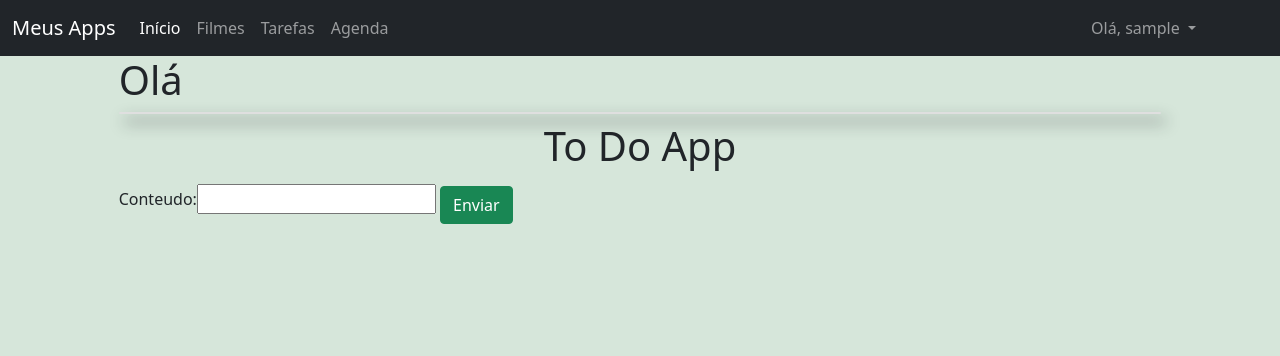
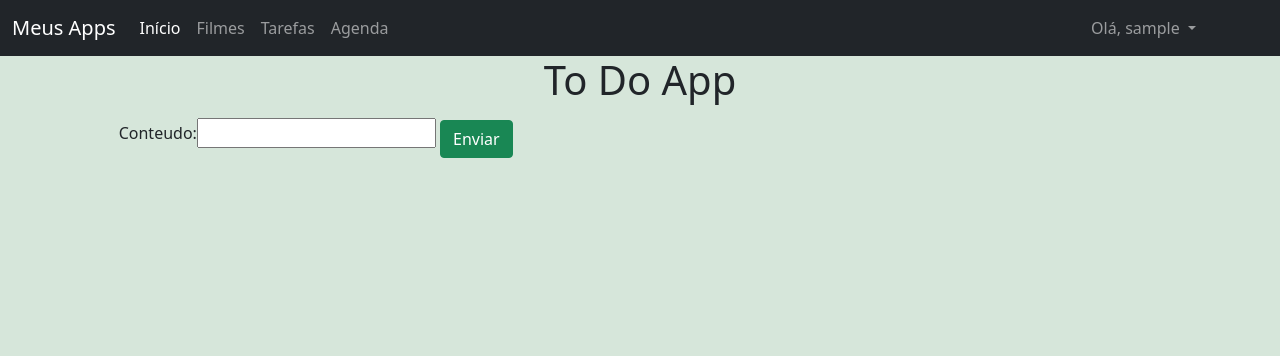
Before and after one commit to matheuskbar/DesafioDjango, a Django app: page /tarefaapp/tarefa/ in a window 1280 px wide. Shown: the top 356 px of the page. Run offline with Django 3.2, Linux system fonts and the light colour scheme; the visitor is signed in with stand-in values (Sample User, id 1); data that the repository does not hold is empty; some libraries are stand-ins or nearby versions.

Commit message:
setimo commit

```diff
--- a/desafio_django/tarefaapp/templates/tarefa_index.html
+++ b/desafio_django/tarefaapp/templates/tarefa_index.html
@@ -24,8 +24,7 @@
 {% endblock %}
 
 {% block conteudo %}
-<h1>Olá</h1>
-<h2 class="card mt-2"></h2>
+
     <h1 class="text-center">To Do App</h1>
     <form action="" method="post">
         {% csrf_token %}
```
